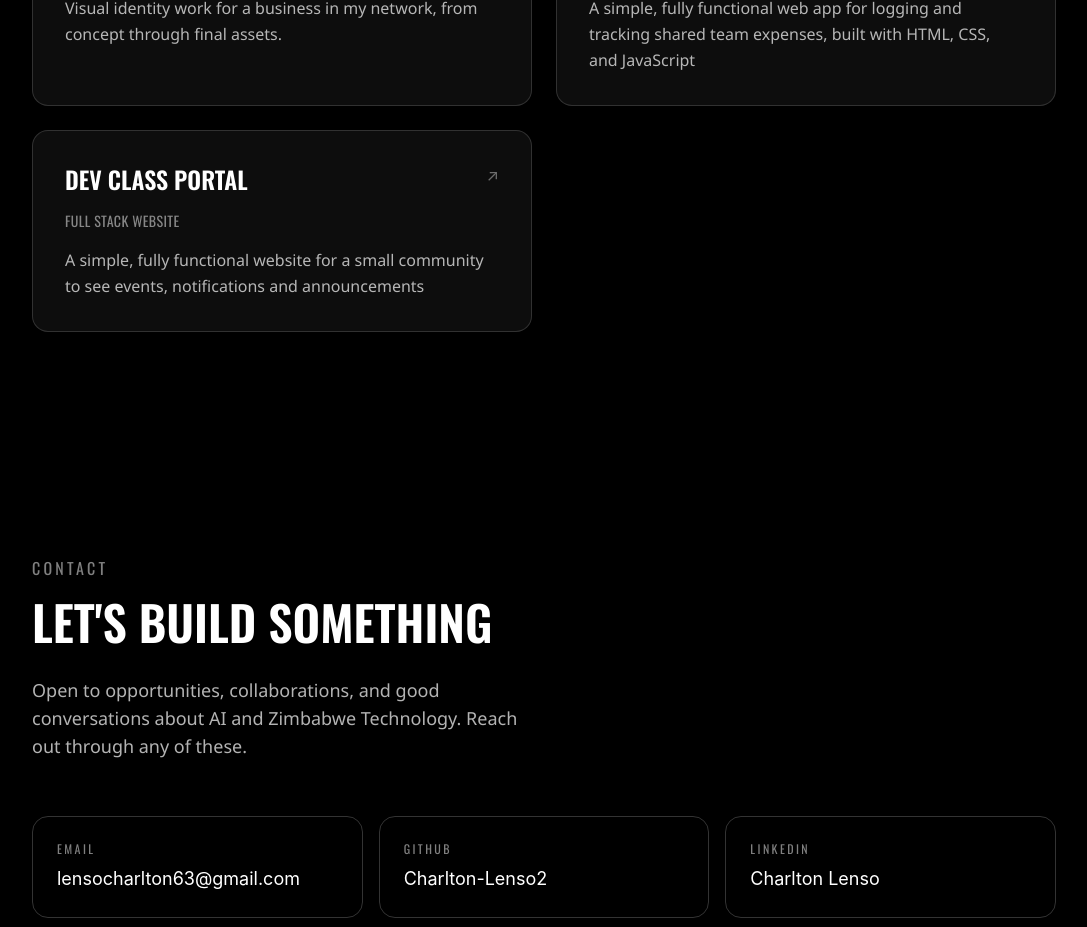
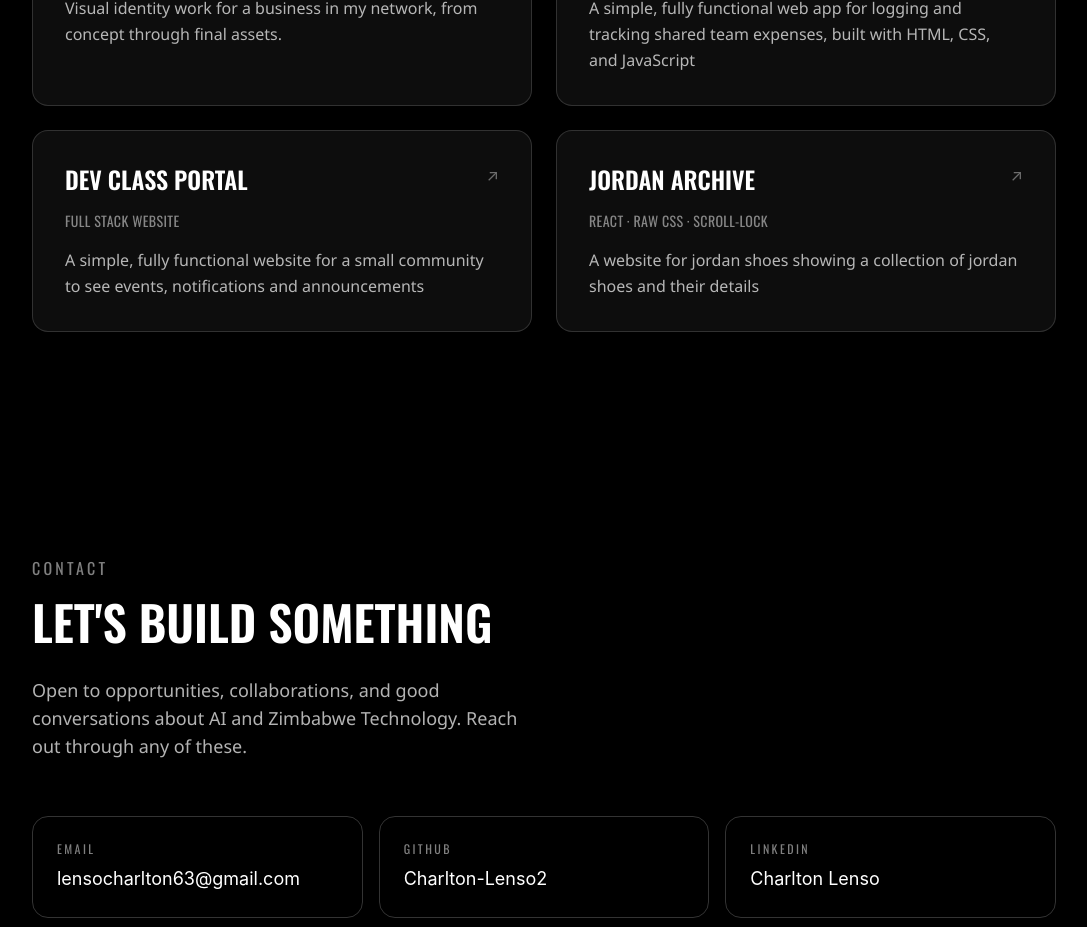
Before and after one commit to Charlton-Lenso2/Software-Engineering-Portfolio, a React (Vite) app: page / in a window 1280 px wide. Shown: the part 2920-3847 px from the top of the page, without its empty margins (96-1183 px from the left). Built offline with nearby package versions, Linux system fonts and the light colour scheme.

Commit message:
adding some projects

```diff
--- a/src/components/subpages/ProjectsSection.jsx
+++ b/src/components/subpages/ProjectsSection.jsx
@@ -28,6 +28,12 @@ const projects = [
     tag: "Full Stack website",
     desc: "A simple, fully functional website for a small community to see events, notifications and announcements",
     link: "https://devclassportal.vercel.app",
+  },
+  {
+    title: "Jordan Archive",
+    tag: "React · Raw CSS · Scroll-lock",
+    desc: "A website for jordan shoes showing a collection of jordan shoes and their details",
+    link: "https://jordan-archive.vercel.app",
   },
 ];
 
--- a/src/data/projects.js
+++ b/src/data/projects.js
@@ -67,6 +67,24 @@ const projects = [
     stack: ["Frontend"],
     link: "https://wallify-wallpaper-website.vercel.app/",
   },
+  {
+    id: "Jordan Archive",
+    title: "Jordan Archive",
+    tag: "React · Raw CSS · Scroll-lock",
+    desc: "A website for jordan shoes",
+    longDesc: "A website for jordan shoes showing a collection of jordan shoes and their details",
+    stack: ["Frontend"],
+    link: "https://jordan-archive.vercel.app/",
+  },
+  {
+    id: "Qr generator",
+    title: "Qr generator",
+    tag: "React · Raw CSS ",
+    desc: "A QR code generator",
+    longDesc: "A simple QR code generator built with React and Tailwind CSS",
+    stack: ["Frontend"],
+    link: "https://qrgenerator-jade.vercel.app/",
+  },
 ];
 
 export default projects;
```
